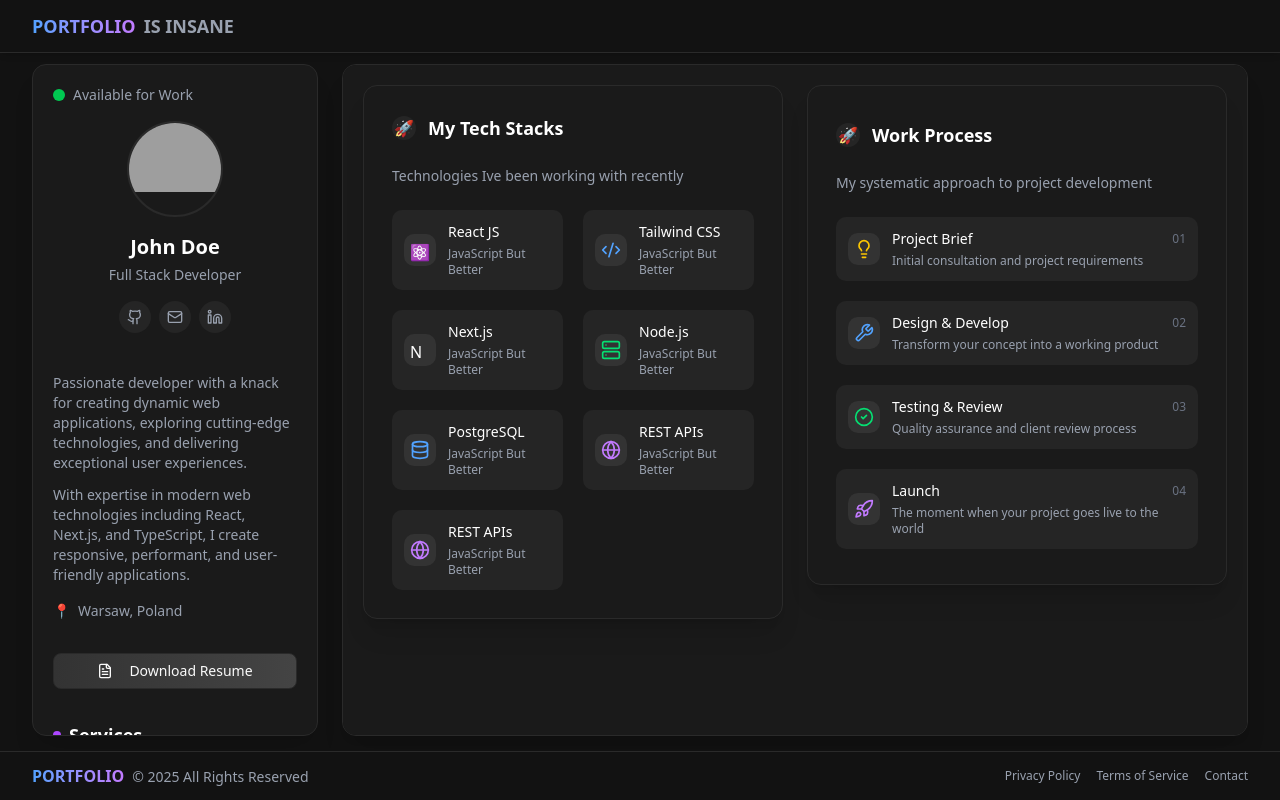
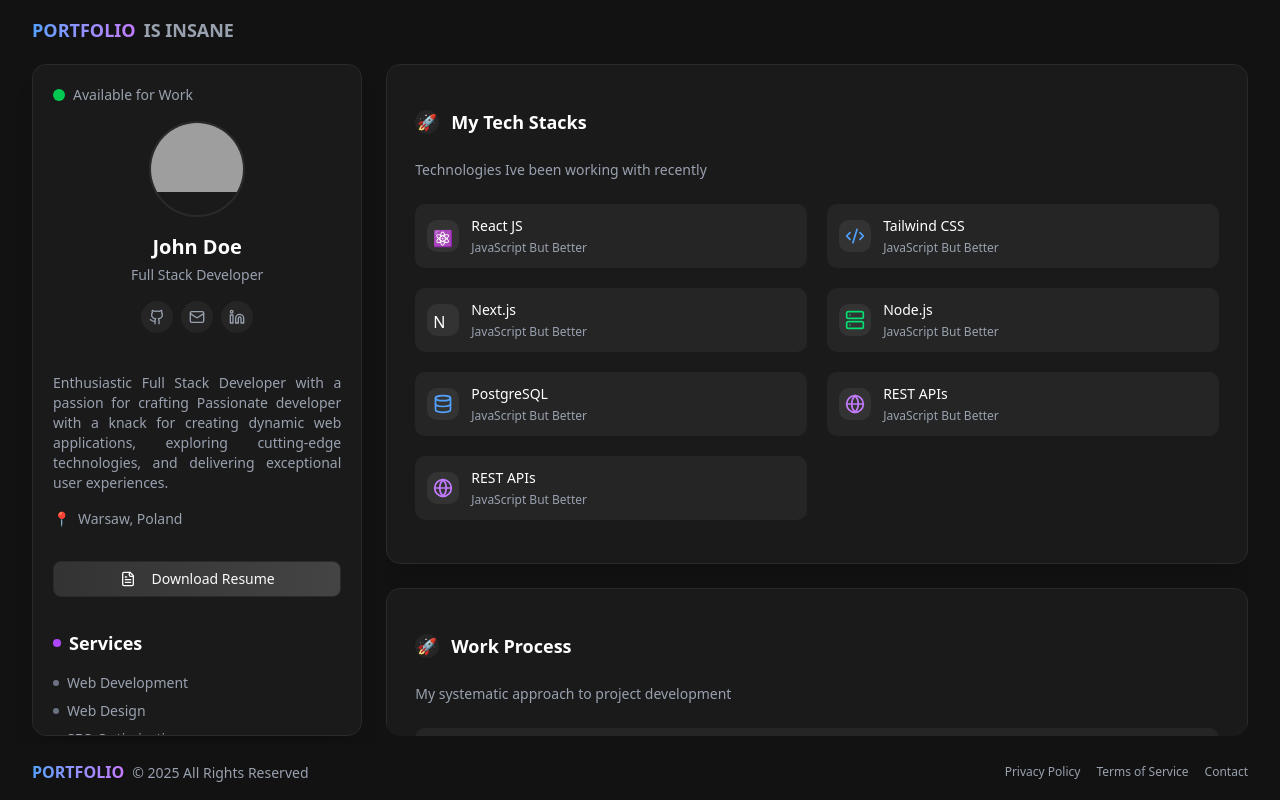
Before and after one commit to Rafal421/portfolio, a Next.js app: page / in a window 1280 px wide. Built offline with nearby package versions, Linux system fonts and the light colour scheme; grey boxes are pictures that could not be loaded.

Commit message:
Add Radix UI dependency; update layout and styles for Navbar, Footer, Sidebar, and TechStacks components

```diff
--- a/package.json
+++ b/package.json
@@ -17,6 +17,7 @@
     "next": "15.3.1",
     "next-themes": "^0.4.6",
     "postcss": "^8.5.3",
+    "radix": "^0.0.0",
     "react": "^19.0.0",
     "react-dom": "^19.0.0",
     "tailwind-merge": "^3.2.0",
--- a/src/app/globals.css
+++ b/src/app/globals.css
@@ -129,3 +129,10 @@
   -ms-overflow-style: none; /* IE and Edge */
   scrollbar-width: none; /* Firefox */
 }
+
+body {
+  background-color: #121212; /* Match your site's background */
+}
+html {
+  background-color: #121212; /* Prevents white flash during page transitions */
+}
--- a/src/app/page.tsx
+++ b/src/app/page.tsx
@@ -13,25 +13,23 @@ export default function Home() {
       </div>
 
       {/* Main Content */}
-      <div className="flex-grow pt-16 pb-10 px-4 md:px-8 max-w-[1800px] mx-auto w-full">
-        <div className="grid grid-cols-1 lg:grid-cols-12 gap-6">
-          {/* Sidebar - Fixed position */}
-          <div className="lg:col-span-3 lg:sticky lg:top-16 lg:self-start lg:h-[calc(100vh-8rem)]">
+      <div className="flex-grow pt-16 pb-10 px-4 md:px-8 max-w-[1600px] mx-auto w-full">
+        {/* Changed to 14-column grid */}
+        <div className="grid grid-cols-1 lg:grid-cols-14 gap-6">
+          {/* Sidebar - Now spans 4 columns */}
+          <div className="lg:col-span-4 lg:sticky lg:top-16 lg:self-start lg:h-[calc(100vh-8rem)]">
             <SideBar />
           </div>
 
-          {/* Scrollable Content Area */}
-          <div className="lg:col-span-9">
-            <div className="bg-[#1a1a1a] rounded-xl border border-[#2a2a2a] shadow-xl h-[calc(100vh-8rem)] overflow-y-auto p-5 no-scrollbar">
-              {/* Add more content here - this will be scrollable */}
-
+          {/* Content Area - Now spans 10 columns */}
+          <div className="lg:col-span-10">
+            <div className="rounded-xl h-[calc(100vh-8rem)] overflow-y-auto no-scrollbar">
               <div className="h-[2000px]">
-                <div className="grid grid-cols-1 md:grid-cols-2 gap-6">
-                  <div className="md:col-span-1">
+                <div className="grid [@media(min-width:1180px)]:grid-cols-1 [@media(min-width:1400px)]:grid-cols-2 gap-6">
+                  <div className="[@media(min-width:1400px)]:order-1">
                     <TechStacks />
                   </div>
-
-                  <div className="md:col-span-1">
+                  <div className="[@media(min-width:1400px)]:order-2">
                     <WorkProces />
                   </div>
                 </div>
--- a/src/components/Sections/FooterSection.tsx
+++ b/src/components/Sections/FooterSection.tsx
@@ -3,8 +3,8 @@ export default function Footer() {
   const currentYear = new Date().getFullYear();
 
   return (
-    <footer className="fixed right-0 left-0 bottom-0 bg-[#121212] border-t border-[#2a2a2a] py-3 z-50">
-      <div className="max-w-[1800px] mx-auto px-4 md:px-8">
+    <footer className="fixed right-0 left-0 bottom-0 bg-[#121212] py-4  z-50">
+      <div className="max-w-[1600px] mx-auto px-4 md:px-8">
         <div className="flex flex-col md:flex-row justify-between items-center">
           <div className="mb-2 md:mb-0">
             <span className="bg-clip-text text-transparent bg-gradient-to-r from-blue-400 to-purple-400 font-bold">
--- a/src/components/Sections/NavbarSection.tsx
+++ b/src/components/Sections/NavbarSection.tsx
@@ -2,8 +2,8 @@
 
 export default function Navbar() {
   return (
-    <nav className=" bg-[#121212] fixed top-0 right-0 left-0 py-3 border-b border-[#2a2a2a] shadow-md">
-      <div className="max-w-[1800px] mx-auto px-4 md:px-8">
+    <nav className="  bg-[#121212] fixed top-0 right-0 left-0 py-4">
+      <div className="max-w-[1600px] mx-auto px-3 md:px-8">
         <div className="flex items-center">
           <a href="#" className="text-lg font-bold flex items-center">
             <span className="bg-clip-text text-transparent bg-gradient-to-r from-blue-400 to-purple-400">
--- a/src/components/Sections/SideBar.tsx
+++ b/src/components/Sections/SideBar.tsx
@@ -56,16 +56,12 @@ export default function Sidebar() {
         </div>
 
         {/* About */}
-        <div className="space-y-3 text-gray-400 text-sm">
+        <div className="space-y-3 text-gray-400 text-sm text-justify">
           <p>
+            Enthusiastic Full Stack Developer with a passion for crafting
             Passionate developer with a knack for creating dynamic web
             applications, exploring cutting-edge technologies, and delivering
             exceptional user experiences.
-          </p>
-          <p>
-            With expertise in modern web technologies including React, Next.js,
-            and TypeScript, I create responsive, performant, and user-friendly
-            applications.
           </p>
         </div>
 
@@ -77,7 +73,7 @@ export default function Sidebar() {
 
         {/* Resume Button */}
         <div className="pt-4">
-          <Button className="w-full bg-gradient-to-r from-[#333333] to-[#444444] hover:from-[#444444] hover:to-[#555555] border border-[#2a2a2a]">
+          <Button className="w-full bg-gradient-to-r from-[#333333] to-[#444444] hover:from-[#444444] hover:to-[#555555] border border-[#2a2a2a] ">
             <FileText className="mr-2 h-4 w-4" /> Download Resume
           </Button>
         </div>
--- a/src/components/Sections/TechStacks.tsx
+++ b/src/components/Sections/TechStacks.tsx
@@ -42,7 +42,7 @@ export default function TechStack() {
   ];
 
   return (
-    <div className="bg-[#1a1a1a] rounded-xl border border-[#2a2a2a] overflow-hidden shadow-xl min-h-[500px] content-center     ">
+    <div className="bg-[#1a1a1a] rounded-xl border border-[#2a2a2a] overflow-hidden shadow-xl min-h-[500px] content-center ">
       <div className="p-7 h-full ">
         <div className="flex items-center mb-6">
           <div className="w-6 h-6 bg-[#252525] rounded-full flex items-center justify-center mr-3">
```
Also changed, not shown: 1 other file (tests, documents, lock files or other folders).
